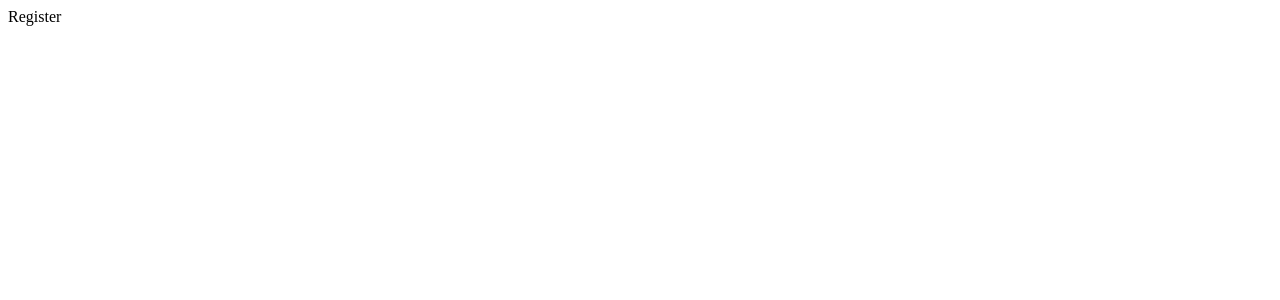
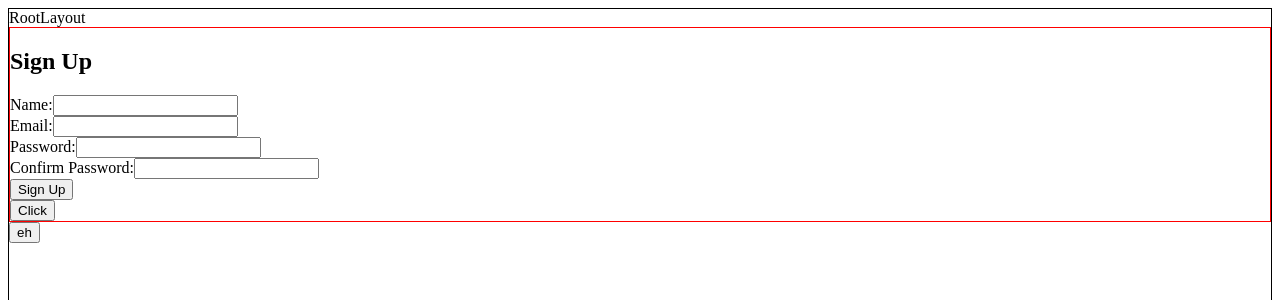
Before and after one commit to abhi-j0407/app-supreme, a Next.js app: page /account/register in a window 1280 px wide. Shown: the top 300 px of the page. Built offline with nearby package versions, Linux system fonts and the light colour scheme.

Commit message:
Register

```diff
--- a/app/account/register/page.jsx
+++ b/app/account/register/page.jsx
@@ -1,9 +1,139 @@
-import React from 'react'
+"use client";
+
+import { useState } from "react";
 
 const Register = () => {
+  const [formData, setFormData] = useState({
+    name: "",
+    email: "",
+    password: "",
+    confirmPassword: "",
+  });
+  const [errors, setErrors] = useState({});
+  const [isSubmitting, setIsSubmitting] = useState(false);
+
+  const handleChange = (e) => {
+    const { name, value } = e.target;
+    setFormData((prevData) => ({
+      ...prevData,
+      [name]: value,
+    }));
+  };
+
+  const handleSubmit = async (e) => {
+    console.log("submit");
+    e.preventDefault();
+    setIsSubmitting(true);
+
+    // Validation
+    const newErrors = {};
+    if (!formData.name) {
+      newErrors.name = "Name is required";
+    }
+    if (!formData.email) {
+      newErrors.email = "Email is required";
+    }
+    if (!formData.password) {
+      newErrors.password = "Password is required";
+    }
+    if (!formData.confirmPassword) {
+      newErrors.confirmPassword = "Confirm Password is required";
+    }
+    if (formData.password !== formData.confirmPassword) {
+      newErrors.confirmPassword = "Passwords do not match";
+    }
+    setErrors(newErrors);
+
+    if (Object.keys(newErrors).length === 0) {
+      try {
+        // Simulate API call or database update
+        const response = await fetch("/api/users", {
+          method: "POST",
+          headers: {
+            "Content-Type": "application/json",
+          },
+          body: JSON.stringify(formData),
+        });
+
+        if (response.ok) {
+          console.log("User registered:", formData);
+          setIsSubmitting(false);
+        } else {
+          console.error("Registration failed");
+          setIsSubmitting(false);
+        }
+      } catch (error) {
+        console.error("Error during registration:", error);
+        setIsSubmitting(false);
+      }
+    } else {
+      setIsSubmitting(false);
+    }
+  };
+
+  const clicked = () => {
+    console.log("clocked");
+  };
+
   return (
-    <div>Register</div>
-  )
-}
+    <div>
+      <h2>Sign Up</h2>
+      <form>
+        <div>
+          <label htmlFor="name">Name:</label>
+          <input
+            type="text"
+            name="name"
+            id="name"
+            value={formData.name}
+                      onChange={handleChange}
+                      autoComplete="true"
+          />
+          {errors.name && <div>{errors.name}</div>}
+        </div>
+        <div>
+          <label htmlFor="email">Email:</label>
+          <input
+            type="email"
+            name="email"
+            id="email"
+            value={formData.email}
+                      onChange={handleChange}
+                      autoComplete="true"
+          />
+          {errors.email && <div className="error">{errors.email}</div>}
+        </div>
+        <div>
+          <label htmlFor="password">Password:</label>
+          <input
+            type="password"
+            name="password"
+            id="password"
+            value={formData.password}
+            onChange={handleChange}
+          />
+          {errors.password && <div className="error">{errors.password}</div>}
+        </div>
+        <div>
+          <label htmlFor="confirmPassword">Confirm Password:</label>
+          <input
+            type="password"
+            name="confirmPassword"
+            id="confirmPassword"
+            value={formData.confirmPassword}
+            onChange={handleChange}
+          />
+          {errors.confirmPassword && (
+            <div className="error">{errors.confirmPassword}</div>
+          )}
+        </div>
+        <button type="button" onClick={handleSubmit} disabled={isSubmitting}>
+          {isSubmitting ? "Signing Up..." : "Sign Up"}
+        </button>
+      </form>
+      <button onClick={clicked}>Click</button>
+    </div>
+  );
+};
 
-export default Register
+export default Register;
--- /dev/null
+++ b/app/api/users/auth/route.js
@@ -0,0 +1 @@
+// authenticate user, return jwt
--- /dev/null
+++ b/app/api/users/logout/route.js
@@ -0,0 +1 @@
+// logout
--- /dev/null
+++ b/app/api/users/profile/route.js
@@ -0,0 +1 @@
+// get user profile, update user profile
--- a/app/api/users/route.js
+++ b/app/api/users/route.js
@@ -1,3 +1,7 @@
+//for user registeration
+
+// http://localhost:3000/api/users
+
 export async function GET(request) {
     // Handle GET request for /api/users
     // Retrieve users from the database or any data source
--- a/app/layout.jsx
+++ b/app/layout.jsx
@@ -1,14 +1,16 @@
-import '@styles/globals.css'
+"use client"
+import "@styles/globals.css";
 
 export const metadata = {
-  title: 'App Supreme',
-  description: 'A full-stack Next.js app to learn.',
-}
+  title: "App Supreme",
+  description: "A full-stack Next.js app to learn.",
+};
 
 export default function RootLayout({ children }) {
   return (
     <html lang="en">
-      <body>{children}</body>
+      <body>RootLayout{children}
+      <button onClick={() => alert('ssss')}>eh</button></body>
     </html>
-  )
+  );
 }
--- a/package.json
+++ b/package.json
@@ -9,8 +9,12 @@
     "lint": "next lint"
   },
   "dependencies": {
+    "bcryptjs": "^2.4.3",
+    "cookie-parser": "^1.4.6",
     "eslint": "8.48.0",
     "eslint-config-next": "13.4.19",
+    "jsonwebtoken": "^9.0.1",
+    "mongoose": "^7.4.5",
     "next": "13.4.19",
     "react": "18.2.0",
     "react-dom": "18.2.0"
--- a/styles/globals.css
+++ b/styles/globals.css
@@ -0,0 +1,12 @@
+body {
+    border: 1px solid black;
+    height: 50vh;
+
+    > main {
+        border: 1px solid blue;
+    }
+
+    > div {
+        border: 1px solid red;
+    }
+}
```
Also changed, not shown: app/api/users/[id]/route.js (deleted), 1 other file (tests, documents, lock files or other folders).
